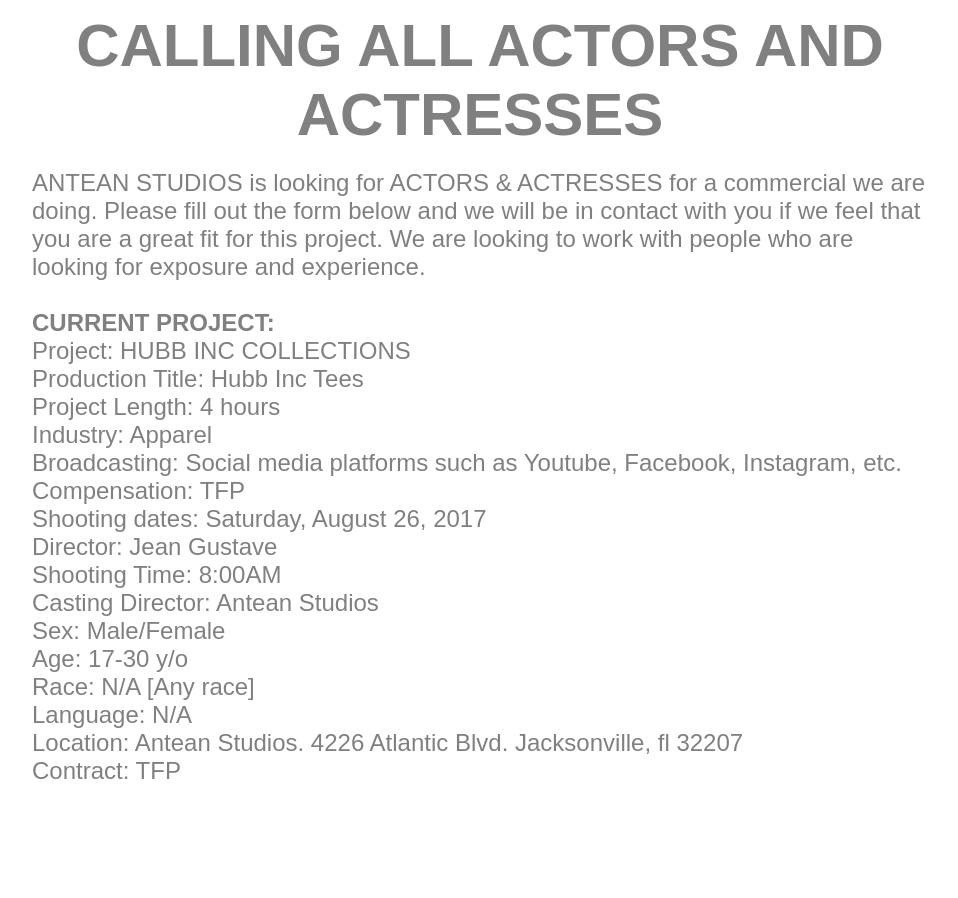
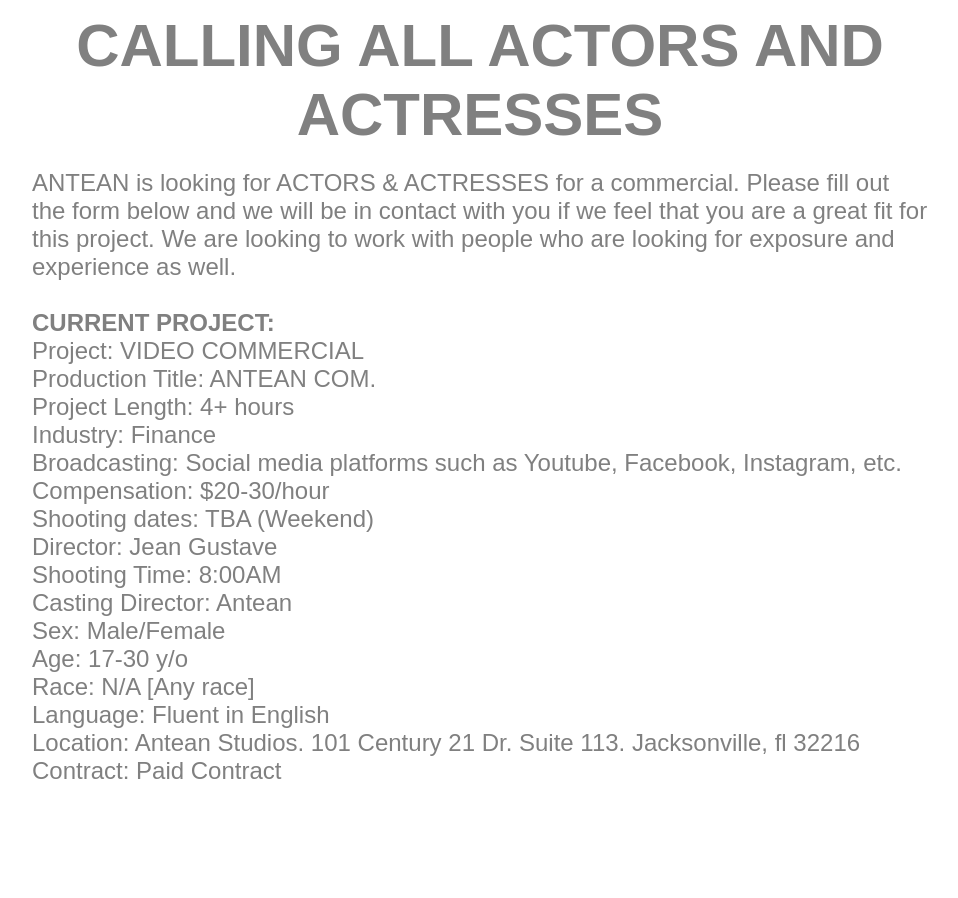
Before and after one commit to jeangustavee/antean, a PHP site: page /casting/index.php in a window 1280 px wide. Shown: the part 865-1763 px from the top of the page, without its empty margins (160-1118 px from the left). Run offline with PHP 8.4, Linux system fonts and the light colour scheme.

Commit message:
casting change

```diff
--- a/casting/index.php
+++ b/casting/index.php
@@ -14,7 +14,7 @@
 	<script src="../js/modernizr.js"></script> <!-- Modernizr -->
     <link rel="icon" type="image/png" sizes="32x32" href="../img/antean_favicon.png">
 
-	<title>CASTING CALL by Antean Studios | Jacksonville, fl </title>
+	<title>CASTING CALL by Antean | Jacksonville, fl </title>
 
     <script>
   (function(i,s,o,g,r,a,m){i['GoogleAnalyticsObject']=r;i[r]=i[r]||function(){
@@ -117,25 +117,25 @@
 	</div>
     <div class="container">
         <h1>CALLING ALL ACTORS AND ACTRESSES</h1>
-        <p>ANTEAN STUDIOS is looking for ACTORS & ACTRESSES for a commercial we are doing. Please fill out the form below and we will be in contact with you if we feel that you are a great fit for this project. We are looking to work with people who are looking for exposure and experience.</p><br>
+        <p>ANTEAN is looking for ACTORS & ACTRESSES for a commercial. Please fill out the form below and we will be in contact with you if we feel that you are a great fit for this project. We are looking to work with people who are looking for exposure and experience as well.</p><br>
 
 				<p><b>CURRENT PROJECT:</b><br>
-					Project: HUBB INC COLLECTIONS<br>
-					Production Title: Hubb Inc Tees<br>
-					Project Length: 4 hours<br>
-					Industry: Apparel<br>
+					Project: VIDEO COMMERCIAL<br>
+					Production Title: ANTEAN COM.<br>
+					Project Length: 4+ hours<br>
+					Industry: Finance<br>
 					Broadcasting: Social media platforms such as Youtube, Facebook, Instagram, etc.<br>
-					Compensation: TFP <br>
-					Shooting dates: Saturday, August 26, 2017<br>
+					Compensation: $20-30/hour <br>
+					Shooting dates: TBA (Weekend)<br>
 					Director: Jean Gustave<br>
 					Shooting Time: 8:00AM<br>
-					Casting Director: Antean Studios<br>
+					Casting Director: Antean<br>
 					Sex: Male/Female <br>
 					Age: 17-30 y/o <br>
 					Race: N/A [Any race]<br>
-					Language: N/A<br>
-					Location: Antean Studios. 4226 Atlantic Blvd. Jacksonville, fl 32207<br>
-					Contract: TFP<br>
+					Language: Fluent in English<br>
+					Location: Antean Studios. 101 Century 21 Dr. Suite 113. Jacksonville, fl 32216<br>
+					Contract: Paid Contract<br>
 
 				</p><br><br>
 
@@ -187,7 +187,6 @@
       Role you are auditioning for
       <select name="role" tabindex="7">
         <option value="None">Select one</option>
-        <option value="Hubbinc-Collections">HUBB INC Collections</option>
         <option value="Main-Character">Main Character</option>
         <option value="Second-Character">Second Character</option>
         <option value="Third-Character">Third Character</option>
--- a/footer.php
+++ b/footer.php
@@ -4,7 +4,7 @@
         we love good things and great design.<br>
        Say hi to us hey@anteanstudios.com <br>
         &#8659;  <br>
-        <a href="http://facebook.com/anteansocial" target="_blank">Facebook</a> | <a href="http://instagram.com/anteansocial" target="_blank">Instagram</a> | <a href="http://twitter.com/anteansocial" target="_blank">Twitter</a> | <a href="https://anteanstudios.tumblr.com" target="_blank">Tumblr</a> <br>
+        <a href="http://facebook.com/antean.agency" target="_blank">Facebook</a> | <a href="http://instagram.com/antean.agency" target="_blank">Instagram</a> | <a href="http://twitter.com/anteanagency" target="_blank">Twitter</a> | <a href="https://anteanagency.tumblr.com" target="_blank">Tumblr</a> <br>
         © ANTEAN - All copyright 2016-2017</center></p>
 
     </div>
```
